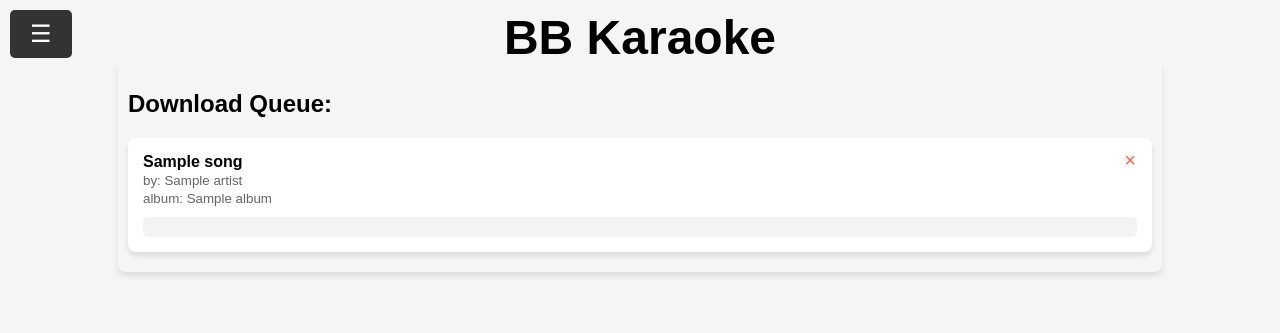
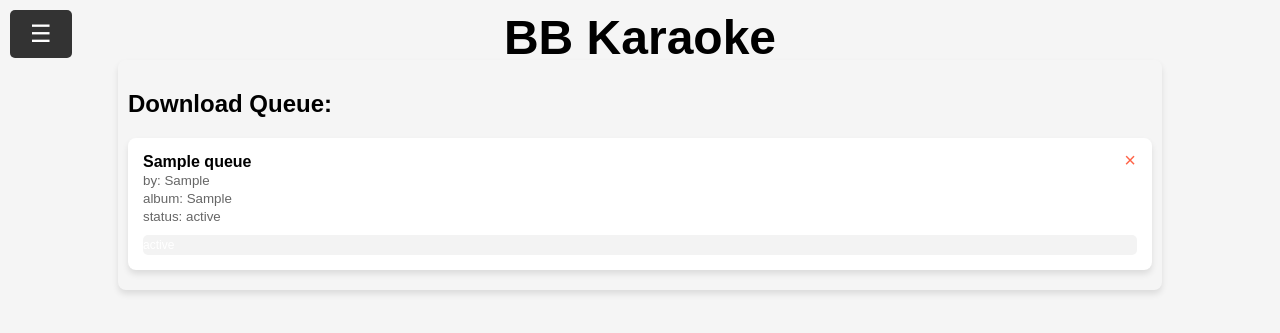
Before and after one commit to mhdkhadafi/bb_karaoke, a Flask app: template web/templates/queue.html in a window 1280 px wide. Shown: the top 333 px of the page. Run offline with Flask 3, Linux system fonts and the light colour scheme; tables that the repository leaves empty hold one stand-in row (values such as "Sample post"); the template is opened without the code that fills it: values that come from a table or form of the project are taken from there, most other values are stand-ins (such as "Sample title", 1, 10 or a date in 2020).

Commit message:
db integration

```diff
--- a/web/app.py
+++ b/web/app.py
@@ -1,4 +1,4 @@
-from flask import Flask, request, render_template, redirect, url_for
+from flask import Flask, request, render_template, redirect, url_for, jsonify
 from flask_sqlalchemy import SQLAlchemy
 from extensions import db
 from flask_migrate import Migrate
@@ -9,6 +9,7 @@
 from app_db import update_progress, init_db
 import sqlite3
 from celery_app import celery_app
+from models import SongQueue
 
 app = Flask(__name__)
 
@@ -47,45 +48,55 @@
 # Add a song to the download queue from the Spotify results
 @app.route('/add_to_queue', methods=['POST'])
 def add_to_queue():
-    song = {
-        'name': request.form['song_name'],
-        'artist': request.form['artist_name'],
-        'album': request.form['album_name'],
-        'spotify_url': request.form['spotify_url']
-    }
-    download_queue.append(song)
+    song = SongQueue(
+        name=request.form['song_name'],
+        artist=request.form['artist_name'],
+        album=request.form['album_name'],
+        spotify_url=request.form['spotify_url'],
+        status='queued'
+    )
+    db.session.add(song)
+    db.session.commit()
 
-    # Start processing the queue automatically if there's at least one song
-    if len(download_queue) == 1:
-        process_queue.delay()
+    # Start processing the queue if not already running
+    process_queue_if_not_running()
 
     return redirect(url_for('queue'))
 
 # Display the download queue
 @app.route('/queue')
 def queue():
-    return render_template('queue.html', download_queue=download_queue)
+    # Fetch all songs from the SongQueue table
+    # You can filter based on status if needed
+    songs_in_queue = SongQueue.query.order_by(SongQueue.timestamp).all()
+    return render_template('queue.html', songs_in_queue=songs_in_queue)
 
 # Remove a song from the download queue
-@app.route('/remove_from_queue/<int:index>', methods=['POST'])
-def remove_from_queue(index):
-    if 0 <= index < len(download_queue):
-        download_queue.pop(index)
+@app.route('/remove_from_queue/<int:song_id>', methods=['POST'])
+def remove_from_queue(song_id):
+    song = SongQueue.query.get(song_id)
+    if song:
+        db.session.delete(song)
+        db.session.commit()
     return redirect(url_for('queue'))
 
-@app.route('/progress/<song_name>/<artist_name>/<album_name>', methods=['GET'])
-def get_progress(song_name, artist_name, album_name):
-    conn = sqlite3.connect('karaoke_progress.db')
-    c = conn.cursor()
-    c.execute('''SELECT progress, status FROM progress WHERE song_name = ? AND artist_name = ? AND album_name = ?''',
-              (song_name, artist_name, album_name))
-    result = c.fetchone()
-    conn.close()
-
-    if result:
-        return {'progress': result[0], 'status': result[1]}
+@app.route('/progress/<int:song_id>')
+def progress(song_id):
+    song = SongQueue.query.get(song_id)
+    if song:
+        # Assuming you have a way to calculate progress based on song status
+        # You might store progress as a separate field in the SongQueue model
+        # For this example, we'll use a simple mapping
+        status_progress_map = {
+            'queued': 0,
+            'processing': 50,
+            'completed': 100,
+            'failed': 0
+        }
+        progress = status_progress_map.get(song.status, 0)
+        return jsonify({'progress': progress, 'status': song.status})
     else:
-        return {'progress': 0, 'status': 'Not Started'}
+        return jsonify({'progress': 0, 'status': 'unknown'})
 
 # Step 2: Fuzzy search function to find matching songs
 def search_songs(query, limit=5):
@@ -112,38 +123,60 @@
         return best_matches
     return []
 
+def process_queue_if_not_running():
+    # Check if any song is currently being processed
+    processing_song = SongQueue.query.filter_by(status='processing').first()
+    queued_song = SongQueue.query.filter_by(status='queued').first()
+    if not processing_song and queued_song:
+        process_queue.delay()
+
 # Task to pop the song from the queue after the tasks complete
 @celery_app.task
-def pop_download_queue(song_name):
-    # Pop the first song from the queue
-    if download_queue:
-        print(f"Removing {song_name} from the queue")
-        download_queue.pop(0)
+def update_song_status(song_id):
+    song = SongQueue.query.get(song_id)
+    if song:
+        song.status = 'completed'
+        db.session.commit()
 
-    # After popping, check if there are more songs
-    if download_queue:
-        process_queue.delay()
+    # Check for next song and process
+    process_queue.delay()
+
+@celery_app.task
+def mark_song_as_failed(request, exc, traceback, song_id):
+    song = SongQueue.query.get(song_id)
+    if song:
+        song.status = 'failed'
+        db.session.commit()
+
+    # Proceed to next song
+    process_queue_if_not_running()
 
 # Function to process the queue automatically
 @celery_app.task(name='process_queue')
 def process_queue():
-    if download_queue:
-        # Get the first song from the queue
-        song = download_queue[0]
-        artist_name = song['artist']
-        album_name = song['album']
-        song_name = song['name']
-        url = song['spotify_url']
+    song = SongQueue.query.filter_by(status='queued').order_by(SongQueue.timestamp).first()
+    if song:
+        # Update status to 'processing'
+        song.status = 'processing'
+        db.session.commit()
 
+        # Extract song details
+        artist_name = song.artist
+        album_name = song.album
+        song_name = song.name
+        url = song.spotify_url
+
+        # Create the task chain
         chain = (
             run_download_process.s(artist_name, album_name, song_name, url) |
             create_karaoke.si(artist_name, album_name, song_name) |
-            pop_download_queue.si(song_name)  # Task to pop from queue
+            update_song_status.si(song.id)
         )
 
-        # Link an error handling task to pop the queue if any task fails
-        chain.link_error(pop_download_queue.s(song_name))
+        # Link error handling
+        chain.link_error(mark_song_as_failed.s(song.id))
 
+        # Start the task chain
         chain.apply_async()
     else:
         # Queue is empty, do nothing
--- a/web/static/styles.css
+++ b/web/static/styles.css
@@ -203,7 +203,7 @@
     background-color: #f0f0f0;
 }
 
-.artist, .album {
+.artist, .album, .status {
     font-size: smaller;
     color: #666;
 }
--- a/web/templates/queue.html
+++ b/web/templates/queue.html
@@ -2,7 +2,6 @@
 <html lang="en">
 <head>
     <meta charset="UTF-8">
-    <meta name="viewport" content="width=device-width, initial-scale=1.0">
     <title>BB Karaoke - Download Queue</title>
     <link rel="stylesheet" href="{{ url_for('static', filename='styles.css') }}">
 </head>
@@ -22,20 +21,21 @@
         </div>
     </div>
 
-    <!-- Queue (Styled like the search results page) -->
+    <!-- Queue -->
     <div class="queue-container">
         <h2>Download Queue:</h2>
-        {% if download_queue %}
+        {% if songs_in_queue %}
             <div class="results-list">
-                {% for song in download_queue %}
+                {% for song in songs_in_queue %}
                     <div class="result-item">
-                        <strong>{{ song['name'] }}</strong><br>
-                        <span class="artist">by: {{ song['artist'] }}</span><br>
-                        <span class="album">album: {{ song['album'] }}</span>
+                        <strong>{{ song.name }}</strong><br>
+                        <span class="artist">by: {{ song.artist }}</span><br>
+                        <span class="album">album: {{ song.album }}</span><br>
+                        <span class="status">status: {{ song.status }}</span>
                         <div class="progress-bar">
                             <div class="progress" id="progress-{{ loop.index0 }}"></div>
                         </div>
-                        <form method="POST" action="{{ url_for('remove_from_queue', index=loop.index0) }}">
+                        <form method="POST" action="{{ url_for('remove_from_queue', song_id=song.id) }}">
                             <button type="submit" class="remove-button">×</button>
                         </form>
                     </div>
@@ -62,20 +62,25 @@
 
         // Function to fetch progress data periodically
         function fetchProgress() {
-            {% for song in download_queue %}
-                var songIndex = {{ loop.index0 }};
-                fetch('/progress/{{ song["name"] }}/{{ song["artist"] }}/{{ song["album"] }}')
-                    .then(response => response.json())
-                    .then(data => {
-                        var progressElement = document.getElementById('progress-' + songIndex);
-                        progressElement.style.width = (data.progress * 10) + '%';
-                        progressElement.innerText = data.status;
-                    });
+            {% for song in songs_in_queue %}
+                (function(songId, songIndex) {
+                    fetch('/progress/' + songId)
+                        .then(response => response.json())
+                        .then(data => {
+                            var progressElement = document.getElementById('progress-' + songIndex);
+                            if (progressElement) {
+                                progressElement.style.width = data.progress + '%';
+                                progressElement.innerText = data.status;
+                            }
+                        });
+                })({{ song.id }}, {{ loop.index0 }});
             {% endfor %}
         }
 
         // Fetch progress every 5 seconds
         setInterval(fetchProgress, 5000);
+        // Initial fetch
+        fetchProgress();
     </script>
 
 </body>
```
Also changed, not shown: web/karaoke_video_maker.py (+0 -75 lines).
